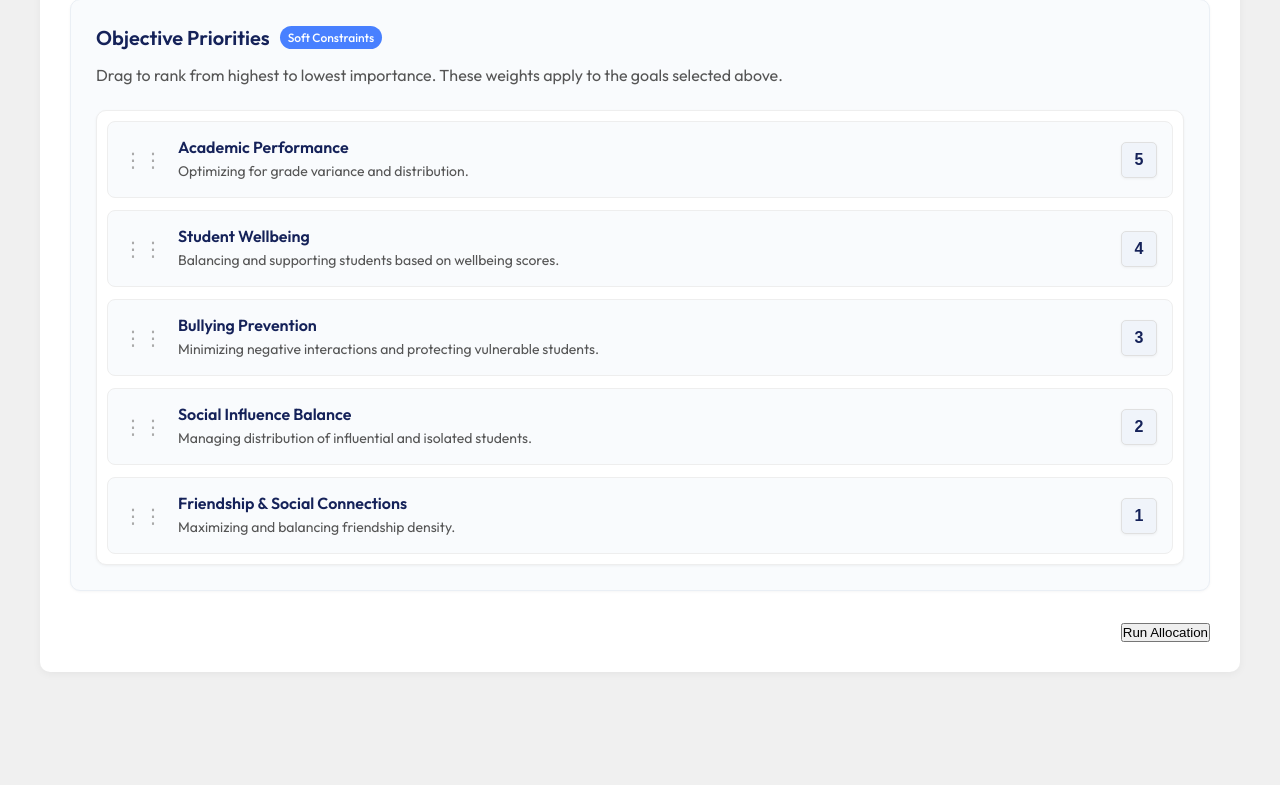
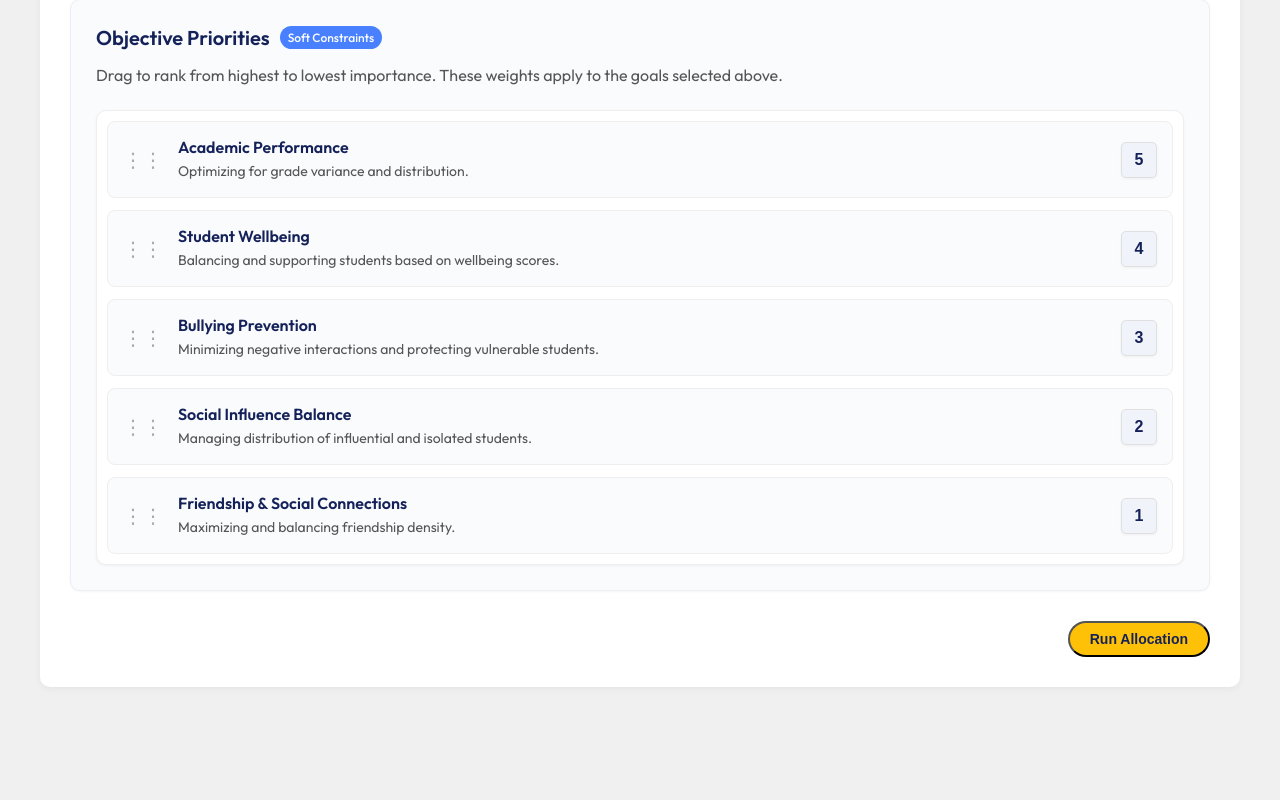
Before and after one commit to thinganhado/TIRP_ClassForge, a Flask app: page /customisation/set-priorities in a window 1280 px wide. Shown: the part 1096-1896 px from the top of the page. Run offline with Flask 3, Linux system fonts and the light colour scheme.

Commit message:
submit button

```diff
--- a/app/templates/set_priorities.html
+++ b/app/templates/set_priorities.html
@@ -208,7 +208,7 @@
         </div>
     </div>
     <div class="submit-section" style="margin-top: 30px; text-align: right;">
-    <button type="submit" class="submit-button">Run Allocation</button>
+    <button type="submit" class="configure-button">Run Allocation</button>
     </div>
 </div>
 
```
